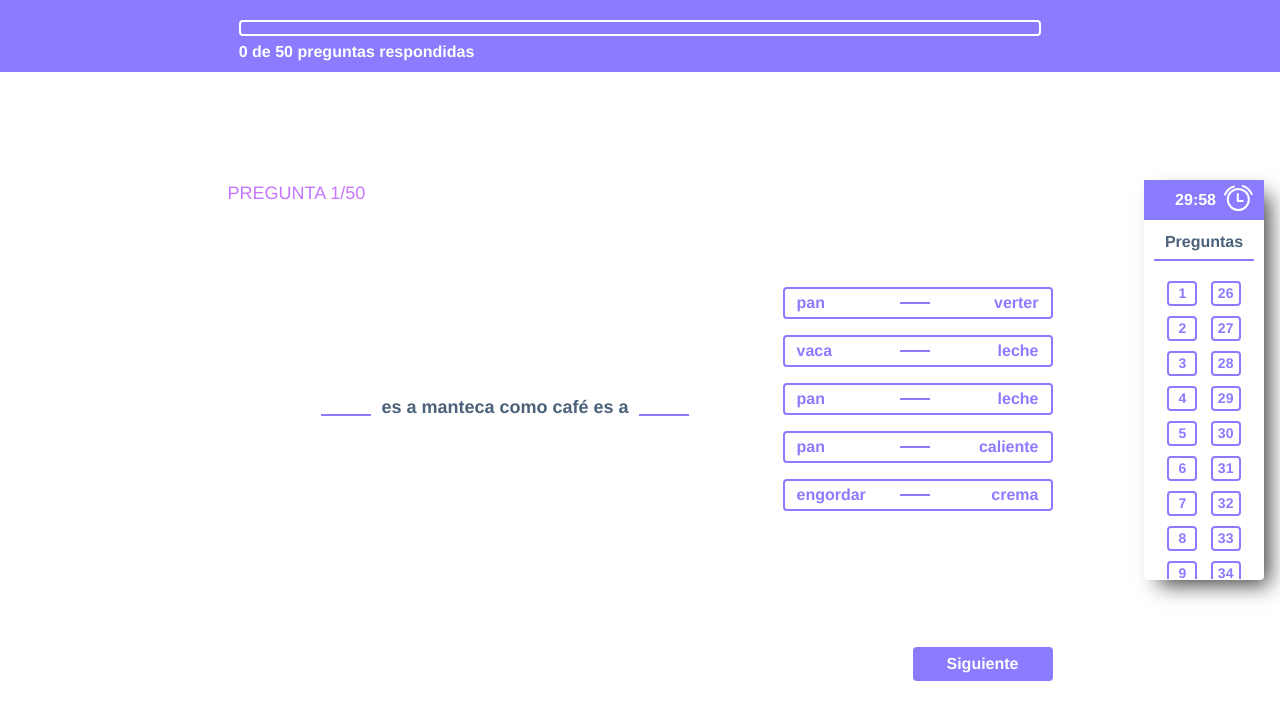
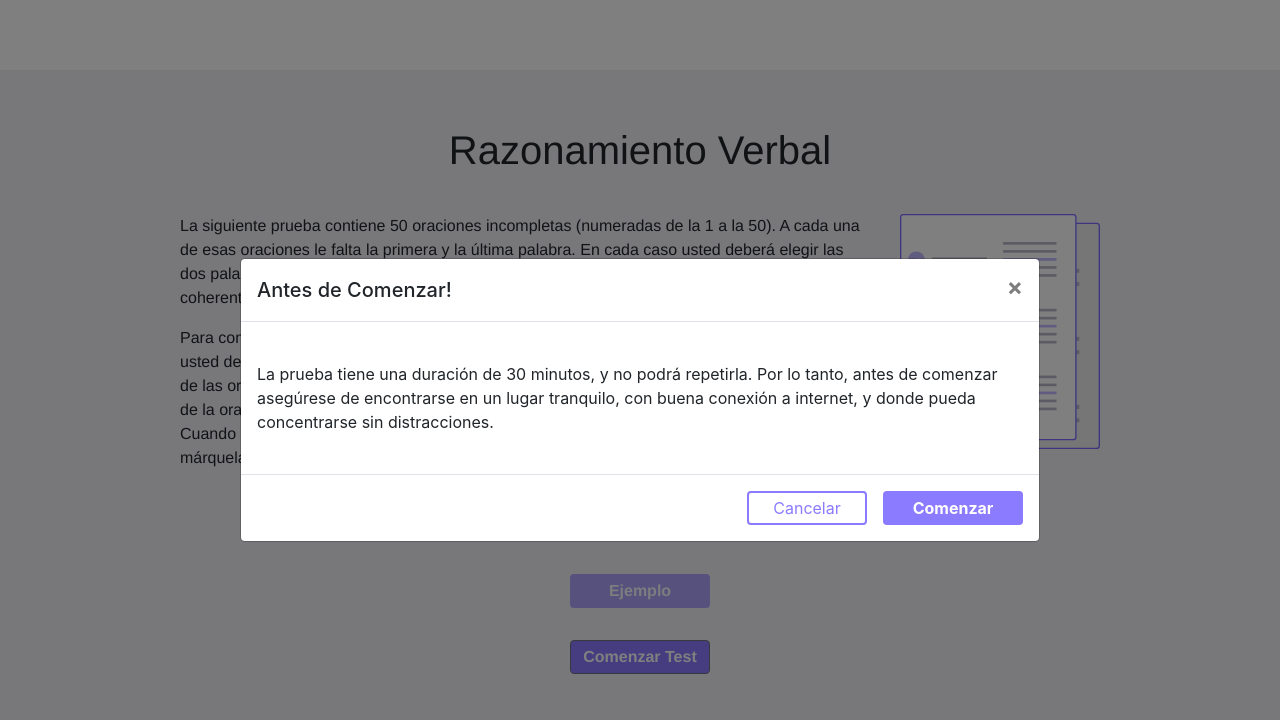
Before and after one commit to Mikjail/psicolab-ui, a Vue app: page / in a window 1280 px wide. Both pictures are taken after a click on the button "Comenzar Test". Shown: the top 720 px of the page. Built offline with nearby package versions, Linux system fonts and the light colour scheme.

Commit message:
VR-Intro - Adding confirm modal before start test

```diff
--- a/src/App.vue
+++ b/src/App.vue
@@ -38,4 +38,12 @@ body{
    background-color: white;
   }
 }
+
+.primary-btn{
+ @include btn-primary;
+}
+
+.primary-outline-btn{
+ @include btn-outline-primary;
+}
 </style>
--- a/src/styles/_mixins.scss
+++ b/src/styles/_mixins.scss
@@ -46,6 +46,12 @@
     transition: 0.5s;
     border: 2px solid $primary-light;
   }
+  &:visited,
+  &:focus {
+    background-color: $primary;
+    border-color: $primary-light;
+    box-shadow: none;
+  }
 }
 
 @mixin shadow-panel-secondary {
--- a/src/views/VerbalReasoning/VerbalReasoningIntro.vue
+++ b/src/views/VerbalReasoning/VerbalReasoningIntro.vue
@@ -35,15 +35,42 @@
           class="btn verbal-reasoning-intro__test__example-btn">
           Ejemplo
         </button>
-        <button
+        <b-button
           :class="{disabled : !exampleCompleted}"
-          class="btn verbal-reasoning-intro__test__test-btn"
-          @click="onStartTest()">
+          class="btn verbal-reasoning-intro__test__test-btn btn-primary"
+          @click="showModal = !showModal">
           Comenzar Test
-        </button>
+        </b-button>
       </div>
     </div>
   </div>
+  <b-modal
+    class="verbal-reasoning-intro__modal"
+    v-model="showModal"
+    size="lg"
+    centered
+    title="Antes de Comenzar!">
+      <p class="my-4">
+        La prueba tiene una duración de 30 minutos, y no podrá repetirla.
+        Por lo tanto, antes de comenzar asegúrese de encontrarse en un lugar tranquilo,
+        con buena conexión a internet, y donde pueda concentrarse sin distracciones.
+      </p>
+      <template v-slot:modal-footer>
+        <div class="verbal-reasoning-intro__modal__footer w-100">
+           <button
+            class="btn primary-outline-btn verbal-reasoning-intro__modal__footer__cancel"
+            @click="showModal=false">
+            Cancelar
+          </button>
+          <button
+            class="btn primary-btn verbal-reasoning-intro__modal__footer__start"
+            @click="onStartTest"
+          >
+            Comenzar
+          </button>
+        </div>
+      </template>
+  </b-modal>
 </div>
 </template>
 <script lang="ts">
@@ -54,8 +81,10 @@ import { ViewMode } from './index.vue';
 export default class VerbalReasoning extends Vue {
   exampleCompleted = true;
 
+  showModal= false;
+
   onStartTest() {
-    console.log('entro aca');
+    this.showModal = false;
     this.$emit('onViewChanged', ViewMode.TEST);
   }
 }
@@ -94,5 +123,18 @@ export default class VerbalReasoning extends Vue {
       margin-top: 32px;
     }
   }
+  &__modal{
+    &__footer{
+      display:flex;
+      justify-content: flex-end;
+      &__cancel,
+      &__start {
+        height: 34px;
+      }
+      &__cancel{
+        margin-right: 16px;
+      }
+    }
+  }
 }
 </style>
```
